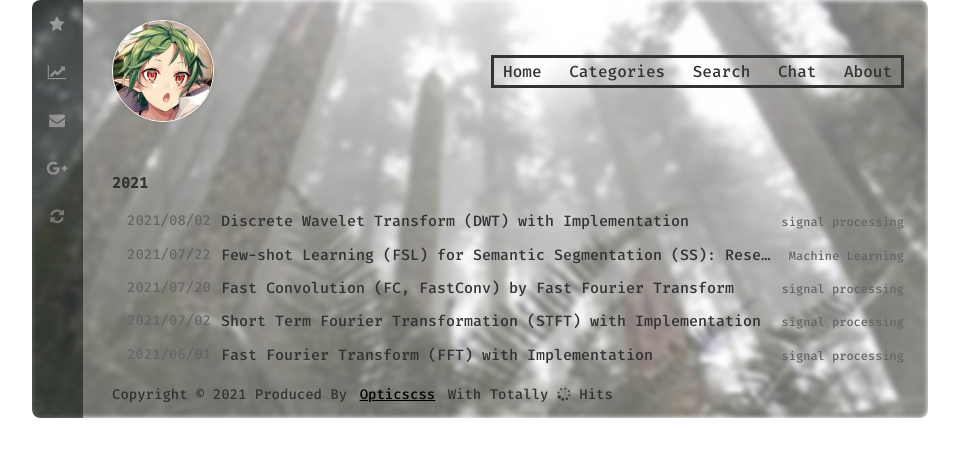
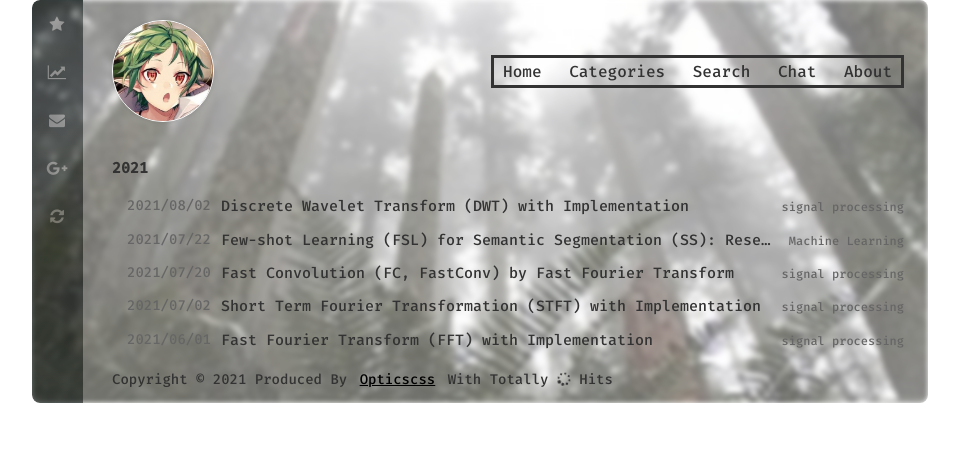
Before and after one commit to Opticcss/Opticcss.github.io, a Jekyll site: the page built from index.html, in a window 1280 px wide. Shown: the top 457 px of the page, without its empty margins (160-1119 px from the left). Built offline with Jekyll 4.4.1, drawn with Linux system fonts in a browser that asks for light colours; comment, search, counter and statistics services are not loaded.

Commit message:
Update common.css

```diff
--- a/static/css/common.css
+++ b/static/css/common.css
@@ -330,7 +330,7 @@ input:-webkit-autofill {
   transform: scaleX(1);
 }
 .header {
-  padding: 20px 0px 40px 0;
+  padding: 20px 0px 25px 0;
   display: flex;
   align-items: center;
   justify-content: space-between;
```
